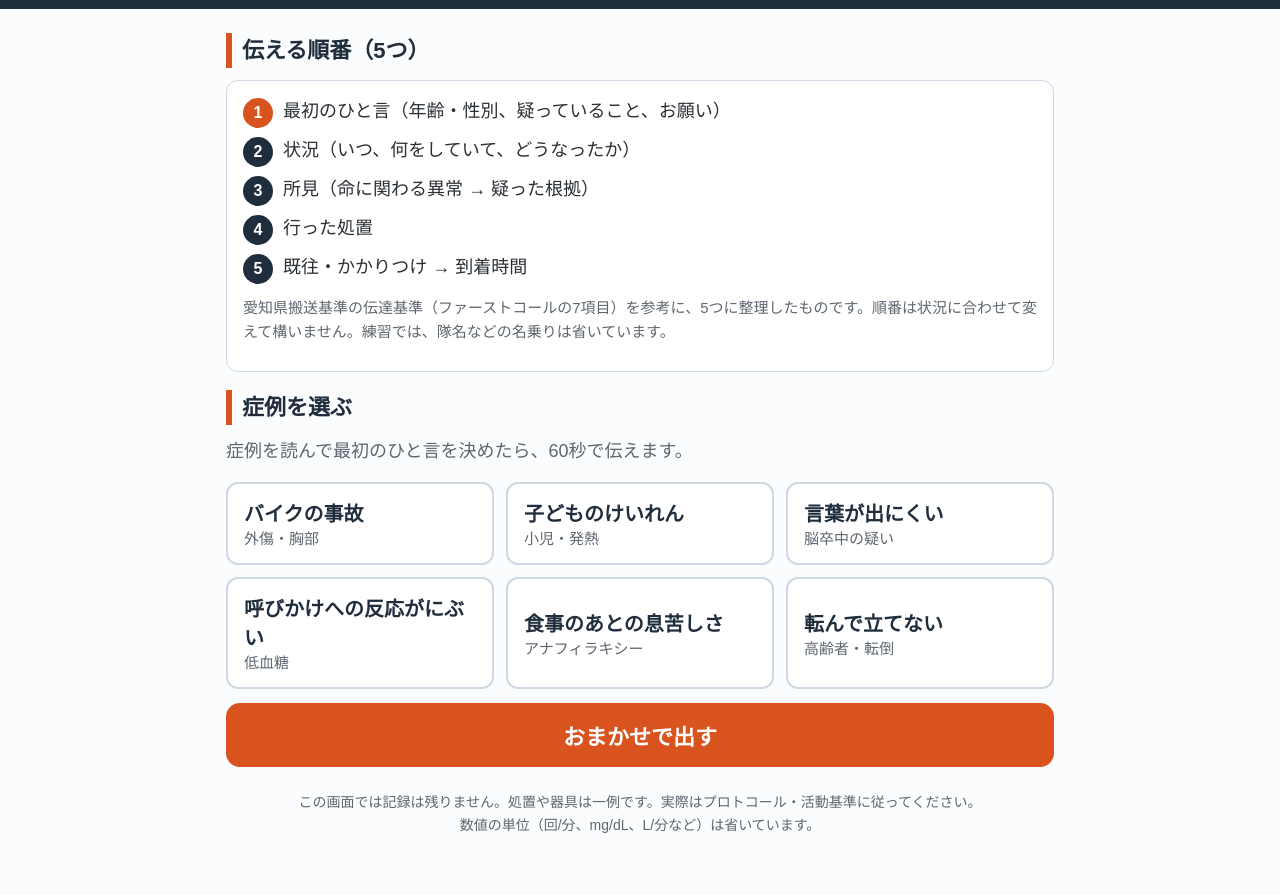
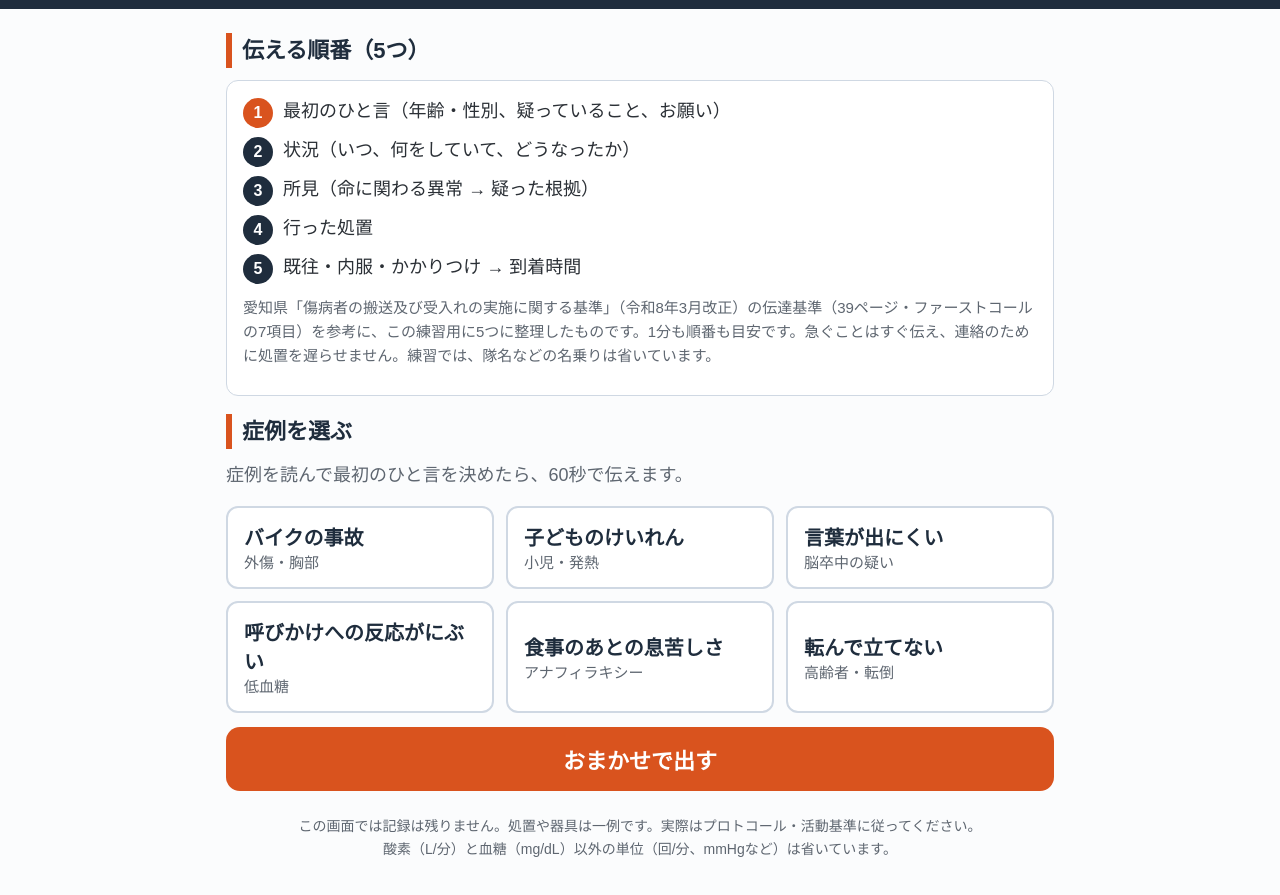
Before and after one commit to baruto0217-cpu/KUNREN, a plain HTML site: page apps/byoin/index.html in a window 1280 px wide. Shown: the part 47-942 px from the top of the page. Drawn offline with Linux system fonts and the light colour scheme.

Commit message:
第一報 1分練習：精査の反映（既往・内服、なし／未確認／不明の区別、母親の話と隊の観察を分ける、単位、脳卒中の発見時刻、アナフィラキシーの相談）（v15）
Co-Authored-By: Claude Opus 5.5 <noreply@anthropic.com>

```diff
--- a/apps/byoin/index.html
+++ b/apps/byoin/index.html
@@ -90,7 +90,7 @@ label.ck small{display:block;color:var(--gray);font-size:15px}
 <section class="screen on" id="sHome">
   <h2>伝える順番（5つ）</h2>
   <div class="order"><ol id="orderList"></ol>
-    <p class="note">愛知県搬送基準の伝達基準（ファーストコールの7項目）を参考に、5つに整理したものです。順番は状況に合わせて変えて構いません。練習では、隊名などの名乗りは省いています。</p>
+    <p class="note">愛知県「傷病者の搬送及び受入れの実施に関する基準」（令和8年3月改正）の伝達基準（39ページ・ファーストコールの7項目）を参考に、この練習用に5つに整理したものです。1分も順番も目安です。急ぐことはすぐ伝え、連絡のために処置を遅らせません。練習では、隊名などの名乗りは省いています。</p>
   </div>
   <h2>症例を選ぶ</h2>
   <p class="lead">症例を読んで最初のひと言を決めたら、60秒で伝えます。</p>
@@ -137,7 +137,7 @@ label.ck small{display:block;color:var(--gray);font-size:15px}
   </div>
 </section>
 
-<p class="foot">この画面では記録は残りません。処置や器具は一例です。実際はプロトコール・活動基準に従ってください。<br>数値の単位（回/分、mg/dL、L/分など）は省いています。</p>
+<p class="foot">この画面では記録は残りません。処置や器具は一例です。実際はプロトコール・活動基準に従ってください。<br>酸素（L/分）と血糖（mg/dL）以外の単位（回/分、mmHgなど）は省いています。</p>
 </main>
 
 <script>
@@ -149,7 +149,7 @@ label.ck small{display:block;color:var(--gray);font-size:15px}
     "状況（いつ、何をしていて、どうなったか）",
     "所見（命に関わる異常 → 疑った根拠）",
     "行った処置",
-    "既往・かかりつけ → 到着時間"
+    "既往・内服・かかりつけ → 到着時間"
   ];
 
   // 共通のチェック項目（step: 何番目の順番か）
@@ -161,7 +161,7 @@ label.ck small{display:block;color:var(--gray);font-size:15px}
     {id: "life",  step: 3, t: "命に関わる異常（あれば）を先に言えた"},
     {id: "basis", step: 3, t: "疑った根拠"},
     {id: "tx",    step: 4, t: "行った処置"},
-    {id: "hx",    step: 5, t: "既往・かかりつけ", sub: "なければ「なし」と言えたか"},
+    {id: "hx",    step: 5, t: "既往・内服・かかりつけ", sub: "「なし」「未確認」「不明」を区別して言えたか（症例にないことは補わない）"},
     {id: "eta",   step: 5, t: "到着見込み時間"}
   ];
 
@@ -175,7 +175,7 @@ label.ck small{display:block;color:var(--gray);font-size:15px}
         "左胸に打撲のあと。左の呼吸音が弱い",
         "JCS 1　呼吸28　脈拍112　血圧108／70",
         "SpO2 90％（酸素なし）",
-        "リザーバー付きマスクで酸素10L　→　SpO2 95％",
+        "リザーバー付きマスクで酸素10L/分　→　SpO2 95％",
         "活動基準でロード＆ゴーと判断。バックボードで固定",
         "既往なし。到着まで12分"
       ],
@@ -186,10 +186,10 @@ label.ck small{display:block;color:var(--gray);font-size:15px}
         [1, "ロード＆ゴー事案です。45歳男性、バイク事故による左胸部の外傷です。受け入れをお願いします。"],
         [2, "約20分前、時速40kmほどで、ガードレールに衝突しています。"],
         [3, "呼吸が苦しく、呼吸28、SpO2は酸素なしで90％。左の呼吸音が弱く、左胸に打撲痕があります。JCS 1、脈拍112、血圧108の70。"],
-        [4, "リザーバー付きマスクで酸素10L、SpO2 95％。バックボードで固定しています。"],
+        [4, "リザーバー付きマスクで酸素10L/分、SpO2 95％。バックボードで固定しています。"],
         [5, "既往はありません。12分で到着します。"]
       ],
-      note: "2〜4番は、受傷機転、けがの場所と程度、バイタル、処置の順です（MISTの並び）。3番は、呼吸が苦しいことと酸素なしのSpO2を先に言います。固定は活動基準に沿って行い、呼吸を妨げないようにします。"
+      note: "2〜4番は、受傷機転、けがの場所と程度、バイタル、処置の順です（MISTの並び）。3番は、呼吸が苦しいことと酸素なしのSpO2を先に言います。固定は、脊椎の動きを制限する必要があるかを判断して選びます（ロード＆ゴーだから必ずバックボード、ではありません）。呼吸を妨げないようにします。"
     },
     {
       id: "fs", title: "子どものけいれん", tag: "小児・発熱",
@@ -197,21 +197,21 @@ label.ck small{display:block;color:var(--gray);font-size:15px}
         "1歳6か月　男児",
         "母親から通報「けいれんしている」",
         "朝から熱がある",
-        "15分前、全身ががくがくと震え、3分ほどで止まった",
-        "左右同じ動き。これまでに確認できたのは1回",
-        "今は泣いていて、母親と目が合う",
+        "母親の話：15分前、全身ががくがくと震え、3分ほどで止まった",
+        "母親の話：左右同じ動き。けいれんは今回1回",
+        "隊が着いたときは止まっていて、泣いて母親と目が合う",
         "呼吸32　脈拍150　SpO2 98％　体温39.2℃",
         "けいれんは初めて。持病なし",
         "母親が同乗。到着まで8分"
       ],
       noTx: true,
       extra: [
-        {id: "neg", step: 3, t: "「ないこと」を伝えた", sub: "左右差なし・確認できたのは1回・今は止まっている"}
+        {id: "neg", step: 3, t: "「ないこと」を伝えた", sub: "左右差なし・今回は1回・今は止まっている（母親の話と、隊が見たことを分けて）"}
       ],
       model: [
         [1, "1歳6か月の男児、熱性けいれんの疑いです。受け入れをお願いします。"],
-        [2, "朝から発熱があり、15分前に全身のけいれんが約3分ありました。左右差はなく、確認できたのは1回です。"],
-        [3, "現在は止まっており、泣いて母親と目が合います。呼吸32、脈拍150、SpO2 98％、体温39.2度。"],
+        [2, "朝から発熱。母親によると、15分前に全身のけいれんが約3分。左右差はなく、今回は1回です。"],
+        [3, "接触時は止まっており、泣いて母親と目が合います。呼吸32、脈拍150、SpO2 98％、体温39.2度。"],
         [5, "けいれんは初めてで、既往はありません。母親が同乗し、8分で到着します。"]
       ],
       note: "特別な処置をしていないときは、4番は言わなくて構いません。目が合っていても安心はせず、搬送中もふだんの反応に戻ったか、けいれんがまた起きないか、呼吸に変わりがないかを見続けます。"
@@ -223,8 +223,8 @@ label.ck small{display:block;color:var(--gray);font-size:15px}
         "40分前、夫と話している最中に、急に言葉が出にくくなった（夫が目撃）",
         "その直前まで、ふだんどおりだった",
         "顔の右側が下がっている。右腕が上がらない",
-        "JCS 1　呼吸18　脈拍88（不整）　血圧178／96",
-        "SpO2 96％　血糖値128",
+        "目を開けていて、指示には従える（言葉は出にくい）",
+        "呼吸18　脈拍88（不整）　血圧178／96　SpO2 96％　血糖値128mg/dL",
         "けいれんなし。頭は打っていない",
         "既往：心房細動。抗凝固薬（アピキサバン）を内服、最後に飲んだのは今朝8時（お薬手帳と夫の話）",
         "かかりつけは市民病院。到着まで15分"
@@ -237,10 +237,10 @@ label.ck small{display:block;color:var(--gray);font-size:15px}
       model: [
         [1, "72歳女性、脳卒中の疑いです。発症は40分前で、目撃があります。受け入れをお願いします。"],
         [2, "40分前、夫と会話中に、急に言葉が出にくくなりました。直前まではふだんどおりでした。"],
-        [3, "右の顔面の下垂、右上肢の麻痺、言語障害があります。JCS 1、血圧178の96、脈拍88で不整、呼吸18、SpO2 96％、血糖値128。けいれんはなく、頭部の打撲もありません。"],
+        [3, "右の顔面の下垂、右上肢の麻痺、言語障害があります。開眼しており、指示には従えます。血圧178の96、脈拍88で不整、呼吸18、SpO2 96％、血糖値128。けいれんはなく、頭部の打撲もありません。"],
         [5, "既往は心房細動で、抗凝固薬アピキサバンを内服、最終内服は今朝8時です。かかりつけは市民病院です。15分で到着します。"]
       ],
-      note: "脳卒中では、時刻が治療を決める大事な情報です。発症を目撃していればその時刻を、目撃がなければふだんどおりだった最後の時刻（最終健常時刻）を伝えます。どちらも分からないときは「不明」と伝えます。実際の連絡では「10時20分」のように時刻で伝えます。薬は「血液をさらさらにする薬」で止めず、薬の名前と最後に飲んだ時刻を確かめます。"
+      note: "脳卒中では、時刻が治療を決める大事な情報です。発症を目撃していればその時刻を、目撃がなければふだんどおりだった最後の時刻（最終健常時刻）を伝えます。発症時刻が分からないときは、最終健常時刻と、症状を見つけた時刻（発見時刻）を分けて伝え、発見時刻を発症時刻として扱いません。どちらも分からないときは「不明」と伝えます。実際の連絡では「10時20分」のように時刻で伝えます。薬は「血液をさらさらにする薬」で止めず、薬の名前と最後に飲んだ時刻を確かめます。"
     },
     {
       id: "hypo", title: "呼びかけへの反応がにぶい", tag: "低血糖",
@@ -249,9 +249,9 @@ label.ck small{display:block;color:var(--gray);font-size:15px}
         "糖尿病でインスリンを使っている。今朝は朝食を食べていない",
         "30分前、妻が呼びかけても反応がにぶいことに気づいた",
         "JCS 20　冷や汗あり　呼吸18　脈拍96　血圧142／80　SpO2 98％",
-        "血糖値42",
-        "指示医の指示で、静脈路を確保し、50％ブドウ糖40mLを投与",
-        "投与5分後：JCS 1　血糖値112",
+        "血糖値42mg/dL",
+        "10分前、指示医の指示で、静脈路を確保し、50％ブドウ糖40mLを投与",
+        "投与5分後の再評価：JCS 1　血糖値112mg/dL",
         "かかりつけは中央クリニック（糖尿病）。到着まで15分"
       ],
       extra: [
@@ -262,7 +262,7 @@ label.ck small{display:block;color:var(--gray);font-size:15px}
         [1, "58歳男性、低血糖による意識障害の疑いです。ブドウ糖投与後、意識は改善しています。受け入れをお願いします。"],
         [2, "インスリン使用中の糖尿病で、今朝は食事をとっていません。30分前、妻が反応のにぶさに気づいています。"],
         [3, "接触時はJCS 20、冷汗あり、血糖値42。呼吸18、脈拍96、血圧142の80、SpO2 98％。"],
-        [4, "指示医の指示で静脈路を確保し、50％ブドウ糖40mLを投与。5分後の再評価でJCS 1、血糖値112です。"],
+        [4, "10分前、指示医の指示で静脈路を確保し、50％ブドウ糖40mLを投与。5分後の再評価でJCS 1、血糖値112です。"],
         [5, "かかりつけは中央クリニックです。15分で到着します。"]
       ],
       note: "処置をしたときは、「何を、どれだけ、いつしたか」と「そのあとどう変わったか」をセットで伝えます。ブドウ糖の投与は、認定を受けた救急救命士が指示医の具体的指示のもとで行います。量や手順は地域のプロトコールに従ってください。"
@@ -277,7 +277,7 @@ label.ck small{display:block;color:var(--gray);font-size:15px}
         "10分前に、本人がエピペン®を使った",
         "JCS 0　呼吸28（ゼーゼーという音あり）　脈拍120",
         "血圧88／50　SpO2 93％",
-        "リザーバー付きマスクで酸素10L　→　SpO2 97％",
+        "リザーバー付きマスクで酸素10L/分　→　SpO2 97％",
         "到着まで10分"
       ],
       extra: [
@@ -288,10 +288,10 @@ label.ck small{display:block;color:var(--gray);font-size:15px}
         [1, "24歳女性、エビによるアナフィラキシーショックの疑いです。エピペン®使用後も、血圧低下と呼吸苦が続いています。受け入れをお願いします。"],
         [2, "25分前にエビを含む昼食をとり、15分前から全身のじんましん、呼吸苦、のどのつまる感じが出ています。"],
         [3, "血圧88の50、脈拍120、呼吸28で喘鳴あり、SpO2 93％。意識は清明です。"],
-        [4, "10分前に本人がエピペン®を使用しています。リザーバー付きマスクで酸素10L、SpO2 97％。"],
+        [4, "10分前に本人がエピペン®を使用しています。リザーバー付きマスクで酸素10L/分、SpO2 97％。"],
         [5, "既往はエビアレルギーです。10分で到着します。"]
       ],
-      note: "エピペン®を使ったときは、使った時刻を必ず伝えます。この症例は、使ったあとも血圧低下と呼吸苦が続く重い状態です。搬送中も繰り返し観察し、追加の対応は地域のプロトコールに従って指示医に相談します。"
+      note: "エピペン®を使ったときは、使った時刻を必ず伝えます。この症例は、使ったあとも血圧低下と呼吸苦が続く重い状態です。搬送と必要な処置を続けながら、速やかに指示医に相談します。追加の投与などは、救急救命士にできる範囲と地域のプロトコールに従います。"
     },
     {
       id: "hip", title: "転んで立てない", tag: "高齢者・転倒",
--- a/sw.js
+++ b/sw.js
@@ -1,7 +1,7 @@
 // Service Worker — 救急 訓練・現場ツール
 // 同じ公開先(baruto0217-cpu.github.io)のほかのアプリの保存には触らない（kunren- で始まるものだけ扱う）
 const CACHE_PREFIX = 'kunren-';
-const CACHE_NAME = CACHE_PREFIX + 'v14';
+const CACHE_NAME = CACHE_PREFIX + 'v15';
 const FILES = [
   './',
   './apps/byoin/index.html',
```
